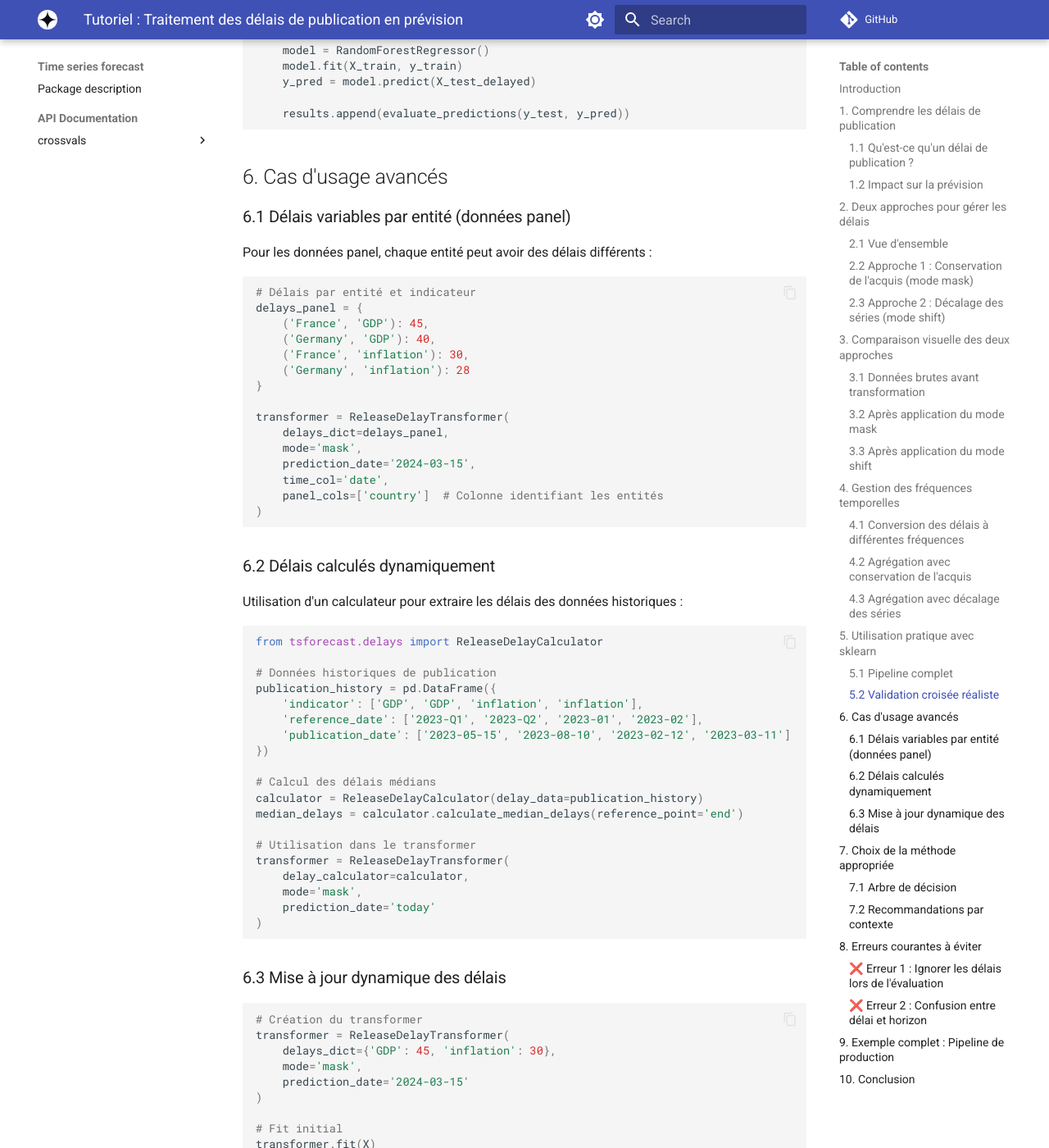
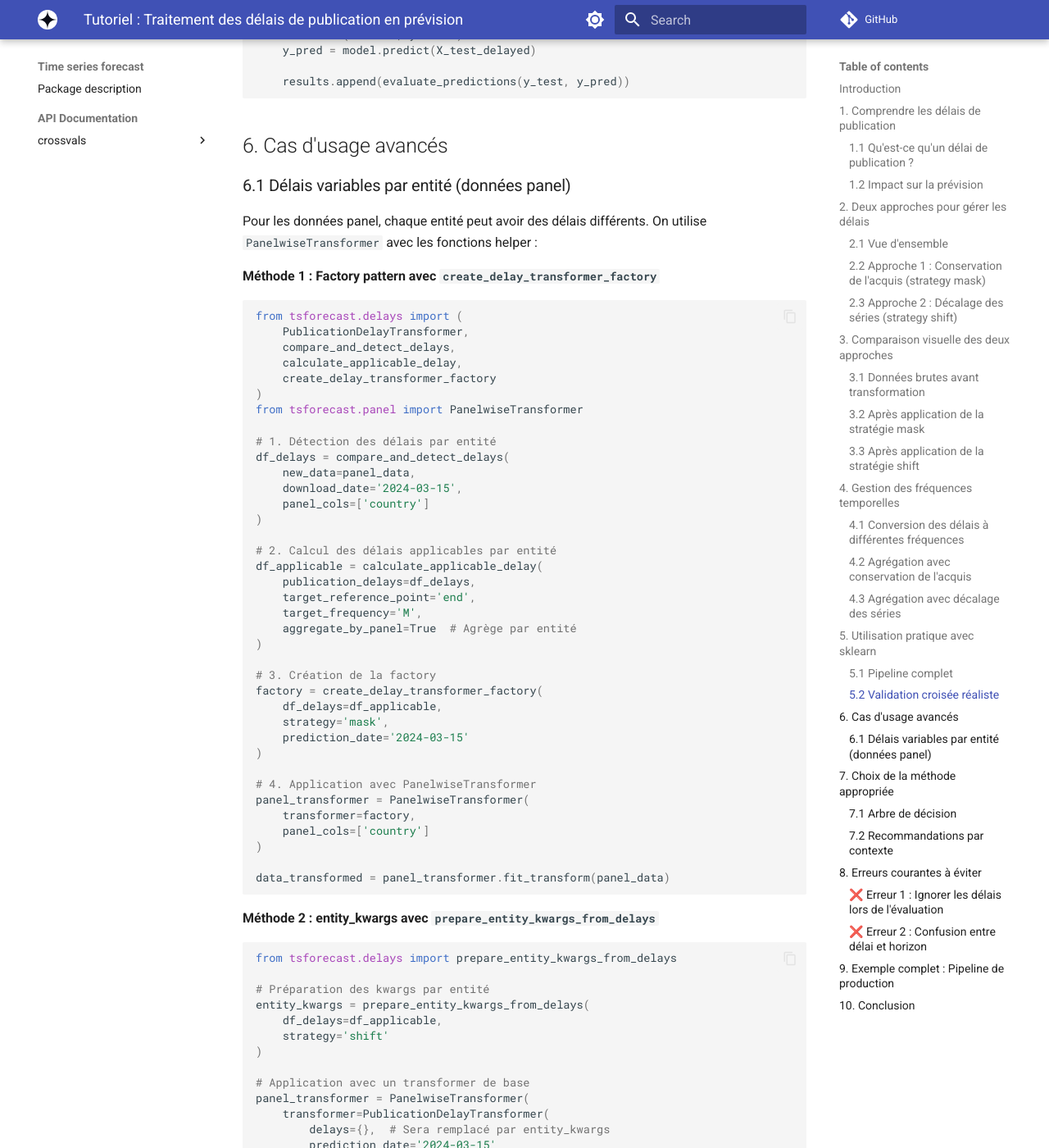
Before and after one commit to qbolliet/ts-forecast, an MkDocs documentation site: the page built from docs/tutorials/publication_delays.md, in a window 1280 px wide and 1400 px high, scrolled down 8272 px. Shown: the whole window at 82% size. Built offline with MkDocs 1.6.1 and Material for MkDocs 9.7.7, drawn with Linux system fonts in a browser that asks for light colours; formulas are drawn with MathJax 3; comment, search, counter and statistics services are not loaded; some of the changed text lies outside the part shown.

Commit message:
(update) PublicationDelaysTransformer syntax

````diff
--- a/docs/tutorials/publication_delays.md
+++ b/docs/tutorials/publication_delays.md
@@ -41,7 +41,7 @@ Il existe deux stratégies principales pour gérer les délais de publication, c
 | **Conservation de l'acquis** | Masquer les observations non disponibles | Préserve l'alignement temporel | Modèles à horizon fixe, validation réaliste |
 | **Décalage des séries** | Shifter les séries selon leur délai | Utilise toute l'information disponible | Nowcasting, prévision immédiate |
 
-### 2.2 Approche 1 : Conservation de l'acquis (mode `mask`)
+### 2.2 Approche 1 : Conservation de l'acquis (strategy `mask`)
 
 **Principe** : On conserve l'alignement temporel original mais on remplace par `NaN` les observations qui ne seraient pas encore disponibles au moment de la prévision.
 
@@ -59,7 +59,7 @@ Pour chaque série x_i avec délai d_i :
 ```python
 import pandas as pd
 import numpy as np
-from tsforecast.delays import ReleaseDelayTransformer
+from tsforecast.delays import PublicationDelayTransformer
 
 # Données avec deux indicateurs
 dates = pd.date_range('2024-01-01', periods=100, freq='D')
@@ -73,9 +73,9 @@ data = pd.DataFrame({
 delays = {'GDP': 30, 'inflation': 7}
 
 # Application du masquage
-transformer = ReleaseDelayTransformer(
-    delays_dict=delays,
-    mode='mask',
+transformer = PublicationDelayTransformer(
+    delays=delays,
+    strategy='mask',
     prediction_date='2024-03-15',  # Date de référence
     time_col='date'
 )
@@ -97,7 +97,7 @@ data_masked = transformer.fit_transform(data)
 - ❌ Perte d'information (observations masquées)
 - ❌ Nécessite des modèles robustes aux valeurs manquantes
 
-### 2.3 Approche 2 : Décalage des séries (mode `shift`)
+### 2.3 Approche 2 : Décalage des séries (strategy `shift`)
 
 **Principe** : On décale chaque série vers le futur selon son délai de publication, de sorte que la valeur disponible à la date `t` soit alignée avec cette date.
 
@@ -113,12 +113,10 @@ Pour chaque série x_i avec délai d_i :
 **Exemple pratique** :
 ```python
 # Même configuration que précédemment
-transformer = ReleaseDelayTransformer(
-    delays_dict=delays,
-    mode='shift',  # Mode décalage
-    prediction_date='2024-03-15',
-    time_col='date'
-)
+transformer = PublicationDelayTransformer(
+    delays=delays,
+    strategy='shift',  # Mode décalage
+    prediction_date='2024-03-15')
 
 # Transformation
 data_shifted = transformer.fit_transform(data)
@@ -149,11 +147,11 @@ Supposons trois séries avec des délais différents :
 - Série A (bleu foncé) : délai de 5 jours
 - Série B (bleu clair) : délai de 15 jours
 
-### 3.2 Après application du mode `mask`
+### 3.2 Après application de la stratégie `mask`
 
 Les observations trop récentes sont masquées (remplacées par NaN). L'alignement temporel est préservé mais certaines cellules deviennent vides.
 
-### 3.3 Après application du mode `shift`
+### 3.3 Après application de la stratégie `shift`
 
 Les séries sont décalées vers le futur. Aucune observation n'est perdue, mais les valeurs ne correspondent plus à leur date de référence originale.
 
@@ -175,10 +173,10 @@ Les délais sont généralement exprimés en jours calendaires, mais les donnée
 
 ### 4.2 Agrégation avec conservation de l'acquis
 
-Lors de l'agrégation temporelle en mode `mask`, on calcule les statistiques sur les observations disponibles uniquement.
+Lors de l'agrégation temporelle avec la stratégie `mask`, on calcule les statistiques sur les observations disponibles uniquement.
 
 ```python
-# Exemple : agrégation mensuelle avec mode mask
+# Exemple : agrégation mensuelle avec la stratégie mask
 data_monthly = data_masked.resample('MS', on='date').agg({
     'GDP': 'mean',        # Moyenne des valeurs non-NaN
     'inflation': 'mean'
@@ -187,10 +185,10 @@ data_monthly = data_masked.resample('MS', on='date').agg({
 
 ### 4.3 Agrégation avec décalage des séries
 
-En mode `shift`, l'agrégation se fait après le décalage. Les observations agrégées représentent les moyennes des valeurs disponibles à chaque période.
+Avec la stratégie `shift`, l'agrégation se fait après le décalage. Les observations agrégées représentent les moyennes des valeurs disponibles à chaque période.
 
 ```python
-# Exemple : agrégation mensuelle avec mode shift
+# Exemple : agrégation mensuelle avec la stratégie shift
 data_monthly = data_shifted.resample('MS', on='date').agg({
     'GDP': 'mean',
     'inflation': 'mean'
@@ -204,7 +202,7 @@ data_monthly = data_shifted.resample('MS', on='date').agg({
 ```python
 from sklearn.pipeline import Pipeline
 from sklearn.ensemble import RandomForestRegressor
-from tsforecast.delays import ReleaseDelayTransformer
+from tsforecast.delays import PublicationDelayTransformer
 
 # Définition des délais (en jours)
 delays = {
@@ -216,9 +214,9 @@ delays = {
 
 # Construction du pipeline
 pipeline = Pipeline([
-    ('delays', ReleaseDelayTransformer(
-        delays_dict=delays,
-        mode='mask',
+    ('delays', PublicationDelayTransformer(
+        delays=delays,
+        strategy='mask',
         prediction_date='today',
         time_col='date'
     )),
@@ -253,9 +251,9 @@ for train_idx, test_idx in splitter.split(X):
     X_test = X.iloc[test_idx]
 
     # Application des délais uniquement sur l'ensemble de test
-    transformer = ReleaseDelayTransformer(
-        delays_dict=delays,
-        mode='mask',
+    transformer = PublicationDelayTransformer(
+        delays=delays,
+        strategy='mask',
         prediction_date=X_test['date'].iloc[0],  # Date du début du test
         time_col='date'
     )
@@ -274,71 +272,72 @@ for train_idx, test_idx in splitter.split(X):
 
 ### 6.1 Délais variables par entité (données panel)
 
-Pour les données panel, chaque entité peut avoir des délais différents :
+Pour les données panel, chaque entité peut avoir des délais différents. On utilise `PanelwiseTransformer` avec les fonctions helper :
+
+**Méthode 1 : Factory pattern avec `create_delay_transformer_factory`**
 
 ```python
-# Délais par entité et indicateur
-delays_panel = {
-    ('France', 'GDP'): 45,
-    ('Germany', 'GDP'): 40,
-    ('France', 'inflation'): 30,
-    ('Germany', 'inflation'): 28
-}
+from tsforecast.delays import (
+    PublicationDelayTransformer,
+    compare_and_detect_delays,
+    calculate_applicable_delay,
+    create_delay_transformer_factory
+)
+from tsforecast.panel import PanelwiseTransformer
 
-transformer = ReleaseDelayTransformer(
-    delays_dict=delays_panel,
-    mode='mask',
-    prediction_date='2024-03-15',
-    time_col='date',
-    panel_cols=['country']  # Colonne identifiant les entités
+# 1. Détection des délais par entité
+df_delays = compare_and_detect_delays(
+    new_data=panel_data,
+    download_date='2024-03-15',
+    panel_cols=['country']
 )
-```
 
-### 6.2 Délais calculés dynamiquement
+# 2. Calcul des délais applicables par entité
+df_applicable = calculate_applicable_delay(
+    publication_delays=df_delays,
+    target_reference_point='end',
+    target_frequency='M',
+    aggregate_by_panel=True  # Agrège par entité
+)
 
-Utilisation d'un calculateur pour extraire les délais des données historiques :
-
-```python
-from tsforecast.delays import ReleaseDelayCalculator
-
-# Données historiques de publication
-publication_history = pd.DataFrame({
-    'indicator': ['GDP', 'GDP', 'inflation', 'inflation'],
-    'reference_date': ['2023-Q1', '2023-Q2', '2023-01', '2023-02'],
-    'publication_date': ['2023-05-15', '2023-08-10', '2023-02-12', '2023-03-11']
-})
-
-# Calcul des délais médians
-calculator = ReleaseDelayCalculator(delay_data=publication_history)
-median_delays = calculator.calculate_median_delays(reference_point='end')
-
-# Utilisation dans le transformer
-transformer = ReleaseDelayTransformer(
-    delay_calculator=calculator,
-    mode='mask',
-    prediction_date='today'
-)
-```
-
-### 6.3 Mise à jour dynamique des délais
-
-```python
-# Création du transformer
-transformer = ReleaseDelayTransformer(
-    delays_dict={'GDP': 45, 'inflation': 30},
-    mode='mask',
+# 3. Création de la factory
+factory = create_delay_transformer_factory(
+    df_delays=df_applicable,
+    strategy='mask',
     prediction_date='2024-03-15'
 )
 
-# Fit initial
-transformer.fit(X)
+# 4. Application avec PanelwiseTransformer
+panel_transformer = PanelwiseTransformer(
+    transformer=factory,
+    panel_cols=['country']
+)
 
-# Mise à jour des délais après obtention de nouvelles informations
-new_delays = {'GDP': 42, 'retail_sales': 25}  # Délai GDP révisé
-transformer.update_delays(new_delays)
+data_transformed = panel_transformer.fit_transform(panel_data)
+```
 
-# Les transformations suivantes utiliseront les délais mis à jour
-X_transformed = transformer.transform(X_new)
+**Méthode 2 : entity_kwargs avec `prepare_entity_kwargs_from_delays`**
+
+```python
+from tsforecast.delays import prepare_entity_kwargs_from_delays
+
+# Préparation des kwargs par entité
+entity_kwargs = prepare_entity_kwargs_from_delays(
+    df_delays=df_applicable,
+    strategy='shift'
+)
+
+# Application avec un transformer de base
+panel_transformer = PanelwiseTransformer(
+    transformer=PublicationDelayTransformer(
+        delays={},  # Sera remplacé par entity_kwargs
+        prediction_date='2024-03-15'
+    ),
+    entity_kwargs=entity_kwargs,
+    panel_cols=['country']
+)
+
+data_transformed = panel_transformer.fit_transform(panel_data)
 ```
 
 ## 7. Choix de la méthode appropriée
@@ -349,18 +348,18 @@ X_transformed = transformer.transform(X_new)
 Quel est votre objectif ?
 │
 ├─ Validation réaliste / Backtesting
-│  └─ Mode 'mask' (conservation de l'acquis)
+│  └─ Stratégie 'mask' (conservation de l'acquis)
 │     → Simule exactement les conditions de production
 │
 ├─ Prévision immédiate / Nowcasting
-│  └─ Mode 'shift' (décalage des séries)
+│  └─ Stratégie 'shift' (décalage des séries)
 │     → Utilise toute l'information disponible
 │
 ├─ Modèle sensible aux valeurs manquantes
-│  └─ Mode 'shift' ou imputation + 'mask'
+│  └─ Stratégie 'shift' ou imputation + 'mask'
 │
 └─ Interprétabilité importante
-   └─ Mode 'mask' (alignement temporel préservé)
+   └─ Stratégie 'mask' (alignement temporel préservé)
 ```
 
 ### 7.2 Recommandations par contexte
@@ -387,7 +386,7 @@ score = model.score(X_test, y_test)  # Surestimation !
 ✅ **Correction** :
 ```python
 # CORRECT : Applique les délais avant l'évaluation
-transformer = ReleaseDelayTransformer(delays_dict=delays, mode='mask')
+transformer = PublicationDelayTransformer(delays=delays, strategy='mask')
 X_test_real = transformer.fit_transform(X_test)
 score = model.score(X_test_real, y_test)
 ```
@@ -414,7 +413,7 @@ from datetime import datetime, timedelta
 from sklearn.ensemble import GradientBoostingRegressor
 from sklearn.pipeline import Pipeline
 from sklearn.preprocessing import StandardScaler
-from tsforecast.delays import ReleaseDelayTransformer
+from tsforecast.delays import PublicationDelayTransformer
 from tsforecast.crossvals import TSOutOfSampleSplit
 
 # ============================================================================
@@ -486,13 +485,11 @@ for split_num, (train_idx, test_idx) in enumerate(splitter.split(X)):
     y_test = y.iloc[test_idx + horizon]
 
     # Application des délais sur le test uniquement
-    delay_transformer = ReleaseDelayTransformer(
-        delays_dict=publication_delays,
-        mode='mask',
+    delay_transformer = PublicationDelayTransformer(
+        delays=publication_delays,
+        strategy='mask',
         prediction_date=X_test['date'].iloc[0],
-        time_col='date',
-        handle_missing_delays='warn',
-        default_delay=0
+        handle_missing_delays='warn'
     )
 
     # Transformation
@@ -560,13 +557,11 @@ print("\n" + "=" * 50)
 print("DÉPLOIEMENT EN PRODUCTION")
 print("=" * 50)
 
-# En production, on utilise le mode 'shift' pour utiliser toutes les données
-production_transformer = ReleaseDelayTransformer(
-    delays_dict=publication_delays,
-    mode='shift',  # Mode shift pour la production
-    prediction_date='today',
-    time_col='date'
-)
+# En production, on utilise la stratégie 'shift' pour utiliser toutes les données
+production_transformer = PublicationDelayTransformer(
+    delays=publication_delays,
+    strategy='shift',  # Stratégie shift pour la production
+    prediction_date='today')
 
 # Entraînement sur toutes les données disponibles
 X_all = X[feature_cols]
@@ -594,13 +589,6 @@ La gestion rigoureuse des délais de publication est essentielle pour :
 1. **Obtenir des évaluations réalistes** : Éviter la surestimation des performances
 2. **Déployer des modèles fonctionnels** : Simuler les vraies conditions de production
 
-**Points clés à retenir** :
-
-- 🎯 **Mode `mask`** : Pour validation et backtesting
-- 🎯 **Mode `shift`** : Pour production et nowcasting
-- 🎯 **Combiner avec gap** : `gap = horizon + max(delays)` pour la validation croisée
-- 🎯 **Documenter les délais** : Tracer l'origine et la date des délais utilisés
-
 **Ressources complémentaires** :
 - Documentation de `tsforecast.delays`
 - Tutoriel sur la validation croisée temporelle
````
